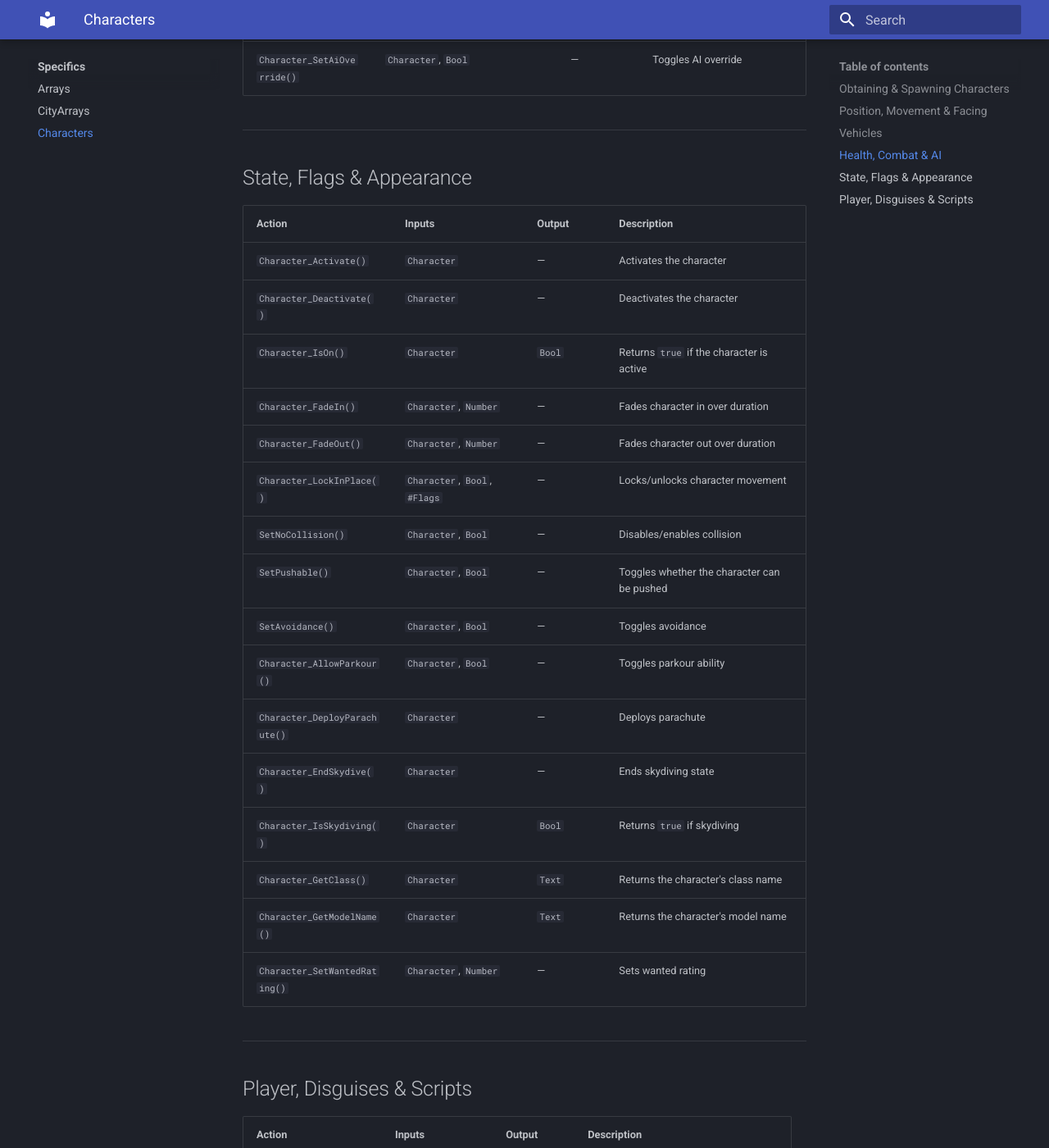
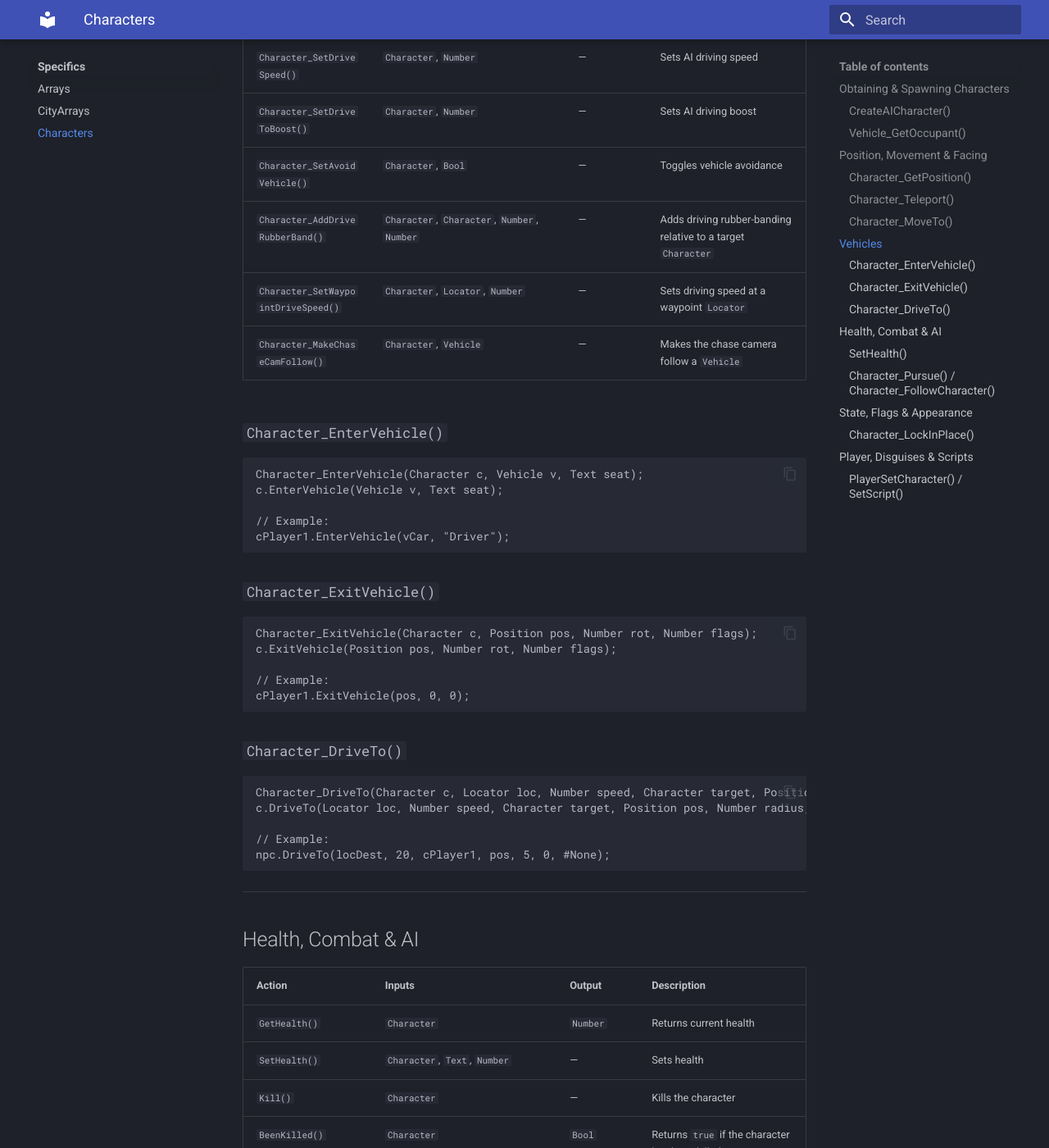
Before and after one commit to FastBoot3DS/LCU-Script-Flow-Docs, an MkDocs documentation site: the page built from docs/specifics/characters.md, in a window 1280 px wide and 1400 px high, scrolled down 4184 px. Shown: the whole window at 82% size. Built offline with MkDocs 1.6.1 and Material for MkDocs 9.7.7, drawn with Linux system fonts in a browser that asks for light colours; some of the changed text lies outside the part shown.

Commit message:
Enhance documentation and code examples for types, characters, and city arrays; improve regex patterns for variable declarations.

````diff
--- a/docs/assets/sf.tmLanguage.json
+++ b/docs/assets/sf.tmLanguage.json
@@ -62,7 +62,7 @@
             }
         },
         "variable-declarations": {
-            "match": "(?:\\b(?i:(Global|Extern|Debug))\\s+)?\\b(?i:(Number|Integer|Bool|Timer|Text|Hash|Position|Array|Reference|Script|Job|Character|Vehicle|Locator|LocatorSet|Area|WorldArea|WorldLevel|Gizmo|HotSpot|Object|NaviMap|GridlockMap|GridlockToggleLayer|GLToggleLayer|SoundPlaceable|Sound|Speech|SpeechPack|Track|TrackBank|Message|CityArray|CityObjective|AttackManager|Gadget|AddOnHandle|MechEventListener|FootStepsMap|SVar|SVarLevel|SVarArray))\\b\\s+([A-Za-z_][A-Za-z0-9_]*)",
+            "match": "(?:\\b(?i:(Global|Extern|Debug))\\s+)?\\b(?i:(Number|Integer|Bool|Timer|Text|Hash|Position|Array|Reference|Script|Job|Character|Vehicle|Locator|LocatorSet|Area|WorldArea|WorldLevel|Gizmo|HotSpot|Object|NaviMap|GridlockMap|GridlockToggleLayer|GLToggleLayer|SoundPlaceable|Sound|SoundListener|Speech|SpeechPack|SpeechStream|Track|TrackBank|Message|CityArray|CityObjective|AttackManager|Gadget|AddOnHandle|MechEventListener|FootStepsMap|SVar|SVarLevel|SVarArray))\\b\\s+([A-Za-z_][A-Za-z0-9_]*)\\b(?!\\s*\\((?:\\s*\\)|\\s*(?i:Number|Integer|Bool|Timer|Text|Hash|Position|Array|Reference|Script|Job|Character|Vehicle|Locator|LocatorSet|Area|WorldArea|WorldLevel|Gizmo|HotSpot|Object|NaviMap|GridlockMap|GridlockToggleLayer|GLToggleLayer|SoundPlaceable|Sound|SoundListener|Speech|SpeechPack|SpeechStream|Track|TrackBank|Message|CityArray|CityObjective|AttackManager|Gadget|AddOnHandle|Any)\\b))",
             "captures": {
                 "1": { "name": "storage.modifier.sf" },
                 "2": { "name": "support.type.sf" },
--- a/docs/javascripts/shiki-sf.js
+++ b/docs/javascripts/shiki-sf.js
@@ -11,7 +11,7 @@
       highlighterPromise = (async () => {
         const [{ createHighlighter }, grammarRes] = await Promise.all([
           import("https://esm.sh/shiki@1.24.4"),
-          fetch(baseUrl),
+          fetch(baseUrl, { cache: "no-cache" }),
         ]);
         const sfGrammar = await grammarRes.json();
         return createHighlighter({
--- a/docs/specifics/characters.md
+++ b/docs/specifics/characters.md
@@ -3,6 +3,8 @@
 The `Character` type (ID `8`, internal type `ApiCharacter*`) represents an in-game character — either a player or an AI NPC.
 
 Actions prefixed with `Character_` take a `Character` as their first parameter and can also be called as member methods (e.g. `cPlayer1.GetPosition()` or `Character_GetPosition(cPlayer1)`).
+
+> **Note:** Identifier parameters shown as `Text` below (such as character types, seat names, or abilities) are hashed internally as `Hash` values, so you can pass readable `"Strings"` directly or a `Hash` variable.
 
 ---
 
@@ -13,18 +15,27 @@ Actions prefixed with `Character_` take a `Character` as their first parameter a
 | `GetCharacter()` | — | `Character` | Gets the current/default character |
 | `Character()` | `Text` | `Character` | Looks up a character by name |
 | `Character()` | `Text`, `WorldLevel` | `Character` | Looks up a character by name in a specific `WorldLevel` |
-| `CreateAICharacter()` | `Hash`, `Hash`, `Position`, `Number` | `Character` | Spawns an AI character at a position and rotation |
+| `CreateAICharacter()` | `Text`, `Text`, `Position`, `Number` | `Character` | Spawns an AI character at a position and rotation |
 | `NearestPlayer()` | `Position` | `Character` | Returns the closest player `Character` to a position |
 | `GetPartyMember()` | `Number` | `Character` | Returns a party member by index |
 | `Vehicle_GetDriver()` | `Vehicle` | `Character` | Returns the current driver of a `Vehicle` |
-| `Vehicle_GetOccupant()` | `Vehicle`, `Hash` | `Character` | Returns the occupant in a specific seat hash |
+| `Vehicle_GetOccupant()` | `Vehicle`, `Text` | `Character` | Returns the occupant in a specific seat |
 
+### `CreateAICharacter()`
 ```sf
-Global Character cPlayer1;
-Character npc;
-Position spawnPos(0, 0, 0);
+Character CreateAICharacter(Text subType, Text charType, Position pos, Number rot);
 
-npc = CreateAICharacter(#Cop, #Default, spawnPos, 0);
+// Example:
+Character cFrank(CreateAICharacter("FrankHoney", "Special", pos, 0));
+```
+Spawns an AI character of `charType` / `subType` at `pos` facing `rot` (optional; defaults to `0`).
+
+### `Vehicle_GetOccupant()`
+```sf
+Character Vehicle_GetOccupant(Vehicle v, Text seat);
+
+// Example:
+Character cPassenger(Vehicle_GetOccupant(vCar, "Passenger"));
 ```
 
 ---
@@ -50,6 +61,39 @@ npc = CreateAICharacter(#Cop, #Default, spawnPos, 0);
 | `DistanceToXZ()` | `Character`, `Position` | `Number` | Horizontal (XZ) distance to a `Position` |
 | `InArea()` | `Character`, `Area` | `Bool` | Returns `true` if inside the given `Area` |
 | `OnScreen()` | `Character` | `Bool` | Returns `true` if currently visible on screen |
+| `Character_SetCanRamp()` | `Character`, `Bool` | — | Toggles whether the character can use ramps |
+| `Character_SetSatNavDestination()` | `Character`, `Any` | — | Sets the character's satnav destination |
+| `Character_SetNaviSatNavDestination()` | `Character`, `Any`, `NaviMap`, `#Flags` | — | Sets satnav destination using a `NaviMap` and flags |
+| `Character_SetSatNavDestinationFlags()` | `#Flags` | — | Sets satnav destination flags |
+| `CharacterAction_ConstrainSkydiveToSpline()` | `Character`, `Text`, `Number` | — | Constrains skydiving to a named spline |
+
+### `Character_GetPosition()`
+```sf
+Position Character_GetPosition(Character c);
+Position c.GetPosition();
+
+// Example:
+Position pos(cPlayer1.GetPosition());
+```
+
+### `Character_Teleport()`
+```sf
+Character_Teleport(Character c, Position pos, Number rot);
+c.Teleport(Position pos, Number rot);
+
+// Example:
+cPlayer1.Teleport(pos, 90);
+```
+
+### `Character_MoveTo()`
+```sf
+Character_MoveTo(Character c, Any target, Number speed, #Flags flags);
+c.MoveTo(Any target, Number speed, #Flags flags);
+
+// Example:
+npc.MoveTo(pos, 5, #None);
+```
+`target` can be a `Position` or `Locator`.
 
 ---
 
@@ -57,15 +101,45 @@ npc = CreateAICharacter(#Cop, #Default, spawnPos, 0);
 
 | Action | Inputs | Output | Description |
 | :--- | :--- | :--- | :--- |
-| `Character_EnterVehicle()` | `Character`, `Vehicle`, `Hash` | — | Makes the character enter a `Vehicle` (seat hash) |
+| `Character_EnterVehicle()` | `Character`, `Vehicle`, `Text` | — | Makes the character enter a `Vehicle` (seat name) |
 | `Character_ExitVehicle()` | `Character`, `Position`, `Number`, `Number` | — | Makes the character exit their current vehicle |
-| `Character_SetVehicle()` | `Character`, `Vehicle`, `Hash` | — | Places the character directly into a `Vehicle` |
+| `Character_SetVehicle()` | `Character`, `Vehicle`, `Text` | — | Places the character directly into a `Vehicle` |
 | `Character_GetVehicle()` | `Character` | `Vehicle` | Returns the `Vehicle` the character is currently in |
 | `Character_ClearVehicle()` | `Character` | — | Clears the character's vehicle association |
 | `Character_DriveTo()` | `Character`, `Locator`, `Number`, `Character`, `Position`, `Number`, `Number`, `#Flags` | — | Drives a vehicle toward a destination |
 | `Character_SetDriveSpeed()` | `Character`, `Number` | — | Sets AI driving speed |
 | `Character_SetDriveToBoost()` | `Character`, `Number` | — | Sets AI driving boost |
 | `Character_SetAvoidVehicle()` | `Character`, `Bool` | — | Toggles vehicle avoidance |
+| `Character_AddDriveRubberBand()` | `Character`, `Character`, `Number`, `Number` | — | Adds driving rubber-banding relative to a target `Character` |
+| `Character_SetWaypointDriveSpeed()` | `Character`, `Locator`, `Number` | — | Sets driving speed at a waypoint `Locator` |
+| `Character_MakeChaseCamFollow()` | `Character`, `Vehicle` | — | Makes the chase camera follow a `Vehicle` |
+
+### `Character_EnterVehicle()`
+```sf
+Character_EnterVehicle(Character c, Vehicle v, Text seat);
+c.EnterVehicle(Vehicle v, Text seat);
+
+// Example:
+cPlayer1.EnterVehicle(vCar, "Driver");
+```
+
+### `Character_ExitVehicle()`
+```sf
+Character_ExitVehicle(Character c, Position pos, Number rot, Number flags);
+c.ExitVehicle(Position pos, Number rot, Number flags);
+
+// Example:
+cPlayer1.ExitVehicle(pos, 0, 0);
+```
+
+### `Character_DriveTo()`
+```sf
+Character_DriveTo(Character c, Locator loc, Number speed, Character target, Position pos, Number radius, Number mode, #Flags flags);
+c.DriveTo(Locator loc, Number speed, Character target, Position pos, Number radius, Number mode, #Flags flags);
+
+// Example:
+npc.DriveTo(locDest, 20, cPlayer1, pos, 5, 0, #None);
+```
 
 ---
 
@@ -74,7 +148,7 @@ npc = CreateAICharacter(#Cop, #Default, spawnPos, 0);
 | Action | Inputs | Output | Description |
 | :--- | :--- | :--- | :--- |
 | `GetHealth()` | `Character` | `Number` | Returns current health |
-| `SetHealth()` | `Character`, `Hash`, `Number` | — | Sets health |
+| `SetHealth()` | `Character`, `Text`, `Number` | — | Sets health |
 | `Kill()` | `Character` | — | Kills the character |
 | `BeenKilled()` | `Character` | `Bool` | Returns `true` if the character has been killed |
 | `SetInvulnerable()` | `Character`, `Bool`, `#Flags` | — | Toggles invulnerability |
@@ -90,6 +164,28 @@ npc = CreateAICharacter(#Cop, #Default, spawnPos, 0);
 | `ResetArrestTime()` | `Character` | — | Resets arrest timer |
 | `SetRexStunned()` | `Character` | — | Puts character in stunned state |
 | `Character_SetAiOverride()` | `Character`, `Bool` | — | Toggles AI override |
+| `Character_TakeOver()` | `Character`, `Character` | — | Takes control of another `Character` |
+| `Character_ReleaseTakeOver()` | `Character`, `Position`, `Number`, `Number` | — | Releases a taken-over character at a `Position` |
+
+### `SetHealth()`
+```sf
+SetHealth(Character c, Text mode, Number health);
+
+// Example:
+SetHealth(cPlayer1, "Set", 4);
+```
+
+### `Character_Pursue()` / `Character_FollowCharacter()`
+```sf
+Character_Pursue(Character c, Character target, Number speed, #Flags flags);
+c.Pursue(Character target, Number speed, #Flags flags);
+
+Character_FollowCharacter(Character c, Character target, Number minDist, Number maxDist, #Flags flags);
+c.FollowCharacter(Character target, Number minDist, Number maxDist, #Flags flags);
+
+// Example:
+npc.FollowCharacter(cPlayer1, 2, 5, #None);
+```
 
 ---
 
@@ -113,6 +209,26 @@ npc = CreateAICharacter(#Cop, #Default, spawnPos, 0);
 | `Character_GetClass()` | `Character` | `Text` | Returns the character's class name |
 | `Character_GetModelName()` | `Character` | `Text` | Returns the character's model name |
 | `Character_SetWantedRating()` | `Character`, `Number` | — | Sets wanted rating |
+| `Character_SetTaggable()` | `Character`, `Bool` | — | Toggles whether the character can be tagged |
+| `Character_CutDownCharacter()` | `Character`, `Bool` | — | Toggles cut-down character mode |
+| `Character_ClearContext()` | `Character` | — | Clears the character's current context |
+| `Character_SetPaintColour()` | `Character`, `Text` | — | Sets the character's paint color |
+| `Character_GetItemOut()` | `Character`, `Text` | — | Equips / pulls out a named item |
+| `Character_PutAwayCurrentItem()` | `Character` | — | Puts away the currently held item |
+| `Character_OverrideAnimation()` | `Character`, `Text`, `Text` | — | Overrides a character animation |
+| `Character_PlayContextAnimation()` | `Character`, `Text`, `Number` | `Number` | Plays a context animation |
+| `Character_SetAlternateChute()` | `Character`, `Bool` | — | Toggles alternate parachute |
+| `Character_StartSkydiveMidfall()` | `Character` | — | Starts skydiving mid-fall |
+| `Character_IsOnCoaster()` | `Character` | `Bool` | Returns `true` if on a coaster |
+
+### `Character_LockInPlace()`
+```sf
+Character_LockInPlace(Character c, Bool lock, #Flags flags);
+c.LockInPlace(Bool lock, #Flags flags);
+
+// Example:
+cPlayer1.LockInPlace(true, #None);
+```
 
 ---
 
@@ -121,6 +237,7 @@ npc = CreateAICharacter(#Cop, #Default, spawnPos, 0);
 | Action | Inputs | Output | Description |
 | :--- | :--- | :--- | :--- |
 | `IsPlayer()` | `Character` | `Bool` | Returns `true` if this character is a player |
+| `Character_HasClassAbilities()` | `Character`, `Text` | `Bool` | Checks if the character has a class ability |
 | `AllowCharacterSwap()` | `Bool`, `Character` | — | Enables/disables character swapping |
 | `AllowDetectiveMode()` | `Character`, `Bool` | — | Enables/disables detective scan mode |
 | `PlayerSetCharacter()` | `Number`, `Text` | — | Sets a player slot's character by name |
@@ -129,3 +246,13 @@ npc = CreateAICharacter(#Cop, #Default, spawnPos, 0);
 | `CharacterAvailable()` | `Text` | `Bool` | Checks if a character is available |
 | `SetScript()` | `Character`, `Text` | — | Attaches a script to the character |
 | `Character_Release()` | `Character`, `Text` | — | Releases a character resource |
+
+### `PlayerSetCharacter()` / `SetScript()`
+```sf
+PlayerSetCharacter(Number playerIndex, Text charName);
+SetScript(Character c, Text scriptName);
+
+// Example:
+PlayerSetCharacter(0, "ChaseMcCain");
+SetScript(npc, "MyNpcScript");
+```
````
Also changed, not shown: docs/basics/types.md (+1 -1 lines), docs/specifics/city-arrays.md (+7 -0 lines).
